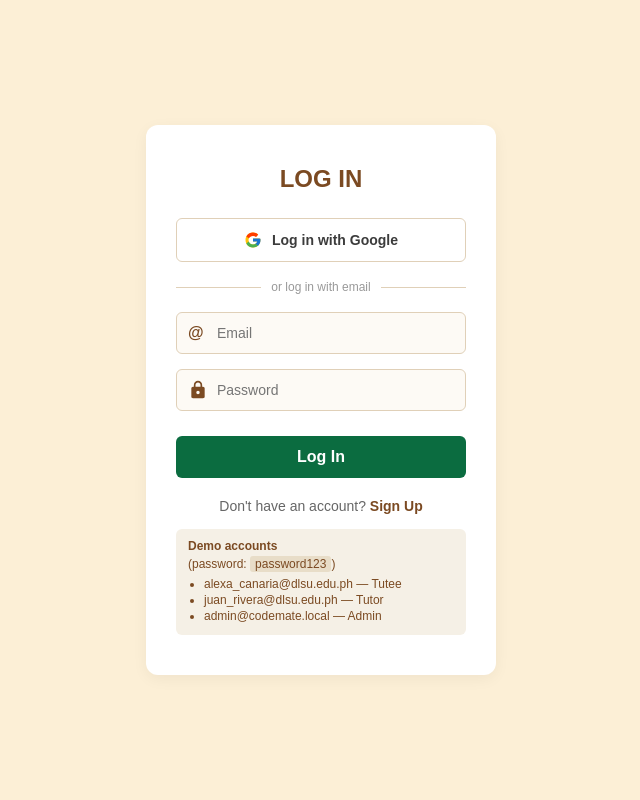
After one commit to alexasophia16/CCAPDEV-N24-Group-2-CodeMate, a PHP site: page /login.html in a window 1280 px wide. The commit adds this page. Shown: the whole page, without its empty margins (319-959 px from the left). Run offline with PHP 8.4, Linux system fonts and the light colour scheme.

Commit message:
fixed sign up and log in

```diff
--- /dev/null
+++ b/login.html
@@ -0,0 +1,59 @@
+<!DOCTYPE html>
+<html lang="en">
+
+<head>
+    <meta charset="UTF-8">
+    <meta name="viewport" content="width=device-width, initial-scale=1.0">
+    <title>Log In</title>
+    <link rel="stylesheet" href="sign-up.css">
+</head>
+
+<body>
+    <div class="wrapper">
+        <h1>Log In</h1>
+
+        <button type="button" class="btn-google" id="google-login-btn">
+            <svg xmlns="http://www.w3.org/2000/svg" width="18" height="18" viewBox="0 0 48 48">
+                <path fill="#FFC107" d="M43.6 20.5H42V20H24v8h11.3C33.7 32.9 29.3 36 24 36c-6.6 0-12-5.4-12-12s5.4-12 12-12c3.1 0 5.9 1.1 8.1 3l5.7-5.7C34.6 6.1 29.6 4 24 4 12.9 4 4 12.9 4 24s8.9 20 20 20 20-8.9 20-20c0-1.2-.1-2.3-.4-3.5z"/>
+                <path fill="#FF3D00" d="M6.3 14.7l6.6 4.8C14.6 16 18.9 13 24 13c3.1 0 5.9 1.1 8.1 3l5.7-5.7C34.6 6.1 29.6 4 24 4 16.3 4 9.6 8.3 6.3 14.7z"/>
+                <path fill="#4CAF50" d="M24 44c5.5 0 10.4-1.9 14.3-5.1l-6.6-5.4c-2 1.5-4.7 2.5-7.7 2.5-5.3 0-9.7-3.4-11.3-8.1l-6.6 5.1C9.5 39.6 16.2 44 24 44z"/>
+                <path fill="#1976D2" d="M43.6 20.5H42V20H24v8h11.3c-0.8 2.3-2.3 4.3-4.2 5.7l6.6 5.4C41.5 35.9 44 30.4 44 24c0-1.2-.1-2.3-.4-3.5z"/>
+            </svg>
+            Log in with Google
+        </button>
+
+        <div class="divider"><span>or log in with email</span></div>
+
+        <p class="form-error" id="form-error" hidden></p>
+
+        <form id="login-form" novalidate>
+            <div>
+                <label for="email-input">
+                    <span> @ </span>
+                </label>
+                <input type="email" name="email" id="email-input" placeholder="Email">
+            </div>
+            <div>
+                <label for="password-input">
+                    <svg xmlns="http://www.w3.org/2000/svg" height="24px" viewBox="0 -960 960 960" width="24px" fill="#000000"><path d="M240-80q-33 0-56.5-23.5T160-160v-400q0-33 23.5-56.5T240-640h40v-80q0-83 58.5-141.5T480-920q83 0 141.5 58.5T680-720v80h40q33 0 56.5 23.5T800-560v400q0 33-23.5 56.5T720-80H240Zm296.5-223.5Q560-327 560-360t-23.5-56.5Q513-440 480-440t-56.5 23.5Q400-393 400-360t23.5 56.5Q447-280 480-280t56.5-23.5ZM360-640h240v-80q0-50-35-85t-85-35q-50 0-85 35t-35 85v80Z"/></svg>
+                </label>
+                <input type="password" name="password" id="password-input" placeholder="Password">
+            </div>
+            <button type="submit">Log In</button>
+        </form>
+        <p>Don't have an account? <a href="index.html">Sign Up</a></p>
+
+        <div class="demo-hint">
+            <strong>Demo accounts</strong> (password: <code>password123</code>)
+            <ul>
+                <li>alexa_canaria@dlsu.edu.ph &mdash; Tutee</li>
+                <li>juan_rivera@dlsu.edu.ph &mdash; Tutor</li>
+                <li>admin@codemate.local &mdash; Admin</li>
+            </ul>
+        </div>
+    </div>
+
+    <script src="session.js"></script>
+    <script src="auth.js"></script>
+</body>
+</html>
--- /dev/null
+++ b/session.js
@@ -0,0 +1,76 @@
+// Shared by every page. There is no real backend yet, so "being logged in" is simulated with localStorage:
+//   codemate_session_user   - full user object, set by sign-up.html or
+//                              login.html once a (mock) account is created
+//                              or matched. Dashboard/sidebar/topbar read
+//                              this first.
+//   codemate_current_user   - just a user id (u1/u2/u3), a manual override
+//                              for testing roles from the browser console,
+//                              e.g. localStorage.setItem("codemate_current_user","u3")
+//
+// If neither is set, everything falls back to the first demo account in mock-users.json so pages still work if opened without signing in first.
+
+window.CodeMateSession = (function () {
+
+  async function loadMockUsers() {
+    const res = await fetch("mock-users.json");
+    if (!res.ok) throw new Error("Failed to load mock-users.json");
+    return res.json();
+  }
+
+  async function getCurrentUser() {
+    // 1. A real session from sign up / log in
+    const stored = localStorage.getItem("codemate_session_user");
+    if (stored) {
+      try {
+        return JSON.parse(stored);
+      } catch (e) {
+        // fall through to the other methods if this got corrupted somehow
+      }
+    }
+
+    // 2. A manual role override (for testing in the console)
+    const users = await loadMockUsers();
+    const overrideId = localStorage.getItem("codemate_current_user");
+    if (overrideId) {
+      const match = users.find(function (u) { return u.id === overrideId; });
+      if (match) return match;
+    }
+
+    // 3. Default demo account
+    return users[0];
+  }
+
+  function setSessionUser(user) {
+    localStorage.setItem("codemate_session_user", JSON.stringify(user));
+    localStorage.setItem("codemate_current_user", user.id);
+  }
+
+  function clearSession() {
+    localStorage.removeItem("codemate_session_user");
+    localStorage.removeItem("codemate_current_user");
+  }
+
+  function getRegisteredUsers() {
+    try {
+      return JSON.parse(localStorage.getItem("codemate_registered_users")) || [];
+    } catch (e) {
+      return [];
+    }
+  }
+
+  function addRegisteredUser(userWithPassword) {
+    const list = getRegisteredUsers();
+    list.push(userWithPassword);
+    localStorage.setItem("codemate_registered_users", JSON.stringify(list));
+  }
+
+  return {
+    getCurrentUser: getCurrentUser,
+    setSessionUser: setSessionUser,
+    clearSession: clearSession,
+    getRegisteredUsers: getRegisteredUsers,
+    addRegisteredUser: addRegisteredUser,
+    loadMockUsers: loadMockUsers
+  };
+
+})();
--- a/sign-up.css
+++ b/sign-up.css
@@ -82,6 +82,11 @@ form div input:focus {
     border-color: #7b4a22;
 }
 
+form div input.invalid {
+    border-color: #c0392b;
+    background-color: #fdf1ef;
+}
+
 button[type="submit"] {
     width: 100%;
     padding: 12px;
@@ -100,6 +105,11 @@ button[type="submit"]:hover {
     background-color: #095934;
 }
 
+button[type="submit"]:disabled {
+    background-color: #9fb9ac;
+    cursor: not-allowed;
+}
+
 p {
     margin-top: 20px;
     font-size: 14px;
@@ -115,3 +125,98 @@ p a {
 p a:hover {
     text-decoration: underline;
 }
+
+/* google button */
+.btn-google {
+    width: 100%;
+    display: flex;
+    align-items: center;
+    justify-content: center;
+    gap: 10px;
+    padding: 12px;
+    background-color: #ffffff;
+    border: 1px solid #e0d0b8;
+    border-radius: 6px;
+    font-size: 14px;
+    font-weight: bold;
+    color: #3c3c3c;
+    cursor: pointer;
+    transition: background-color 0.2s, border-color 0.2s;
+}
+
+.btn-google:hover {
+    background-color: #fdfaf5;
+    border-color: #7b4a22;
+}
+
+.btn-google:disabled {
+    opacity: 0.6;
+    cursor: not-allowed;
+}
+
+/* divider between google & manual form */
+.divider {
+    width: 100%;
+    display: flex;
+    align-items: center;
+    text-align: center;
+    color: #999;
+    font-size: 12px;
+    margin: 18px 0;
+}
+
+.divider::before,
+.divider::after {
+    content: "";
+    flex: 1;
+    border-bottom: 1px solid #e0d0b8;
+}
+
+.divider span {
+    padding: 0 10px;
+    white-space: nowrap;
+}
+
+/* demo accounts*/
+.demo-hint {
+    width: 100%;
+    margin-top: 15px;
+    padding: 10px 12px;
+    background-color: #f5f0e6;
+    border-radius: 6px;
+    font-size: 12px;
+    color: #7b4a22;
+}
+
+.demo-hint strong {
+    display: block;
+    margin-bottom: 4px;
+}
+
+.demo-hint code {
+    background: #e8ddc8;
+    padding: 1px 5px;
+    border-radius: 3px;
+}
+
+.demo-hint ul {
+    margin: 6px 0 0 16px;
+    padding: 0;
+}
+
+.demo-hint li {
+    margin-bottom: 2px;
+}
+
+/* error message */
+.form-error {
+    width: 100%;
+    background-color: #fdf1ef;
+    border: 1px solid #e3b3a8;
+    color: #c0392b;
+    font-size: 13px;
+    padding: 10px 12px;
+    border-radius: 6px;
+    margin-bottom: 15px;
+    margin-top: 0;
+}
```
Also changed, not shown: auth.js (added, +226 -0 lines), dashboard .css (+35 -11 lines), dashboard.html (+6 -5 lines), dashboard.js (+6 -9 lines), index.html (+19 -1 lines).
